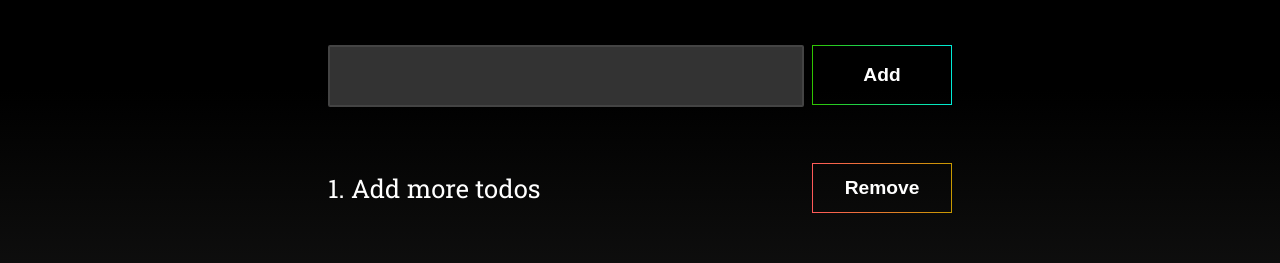
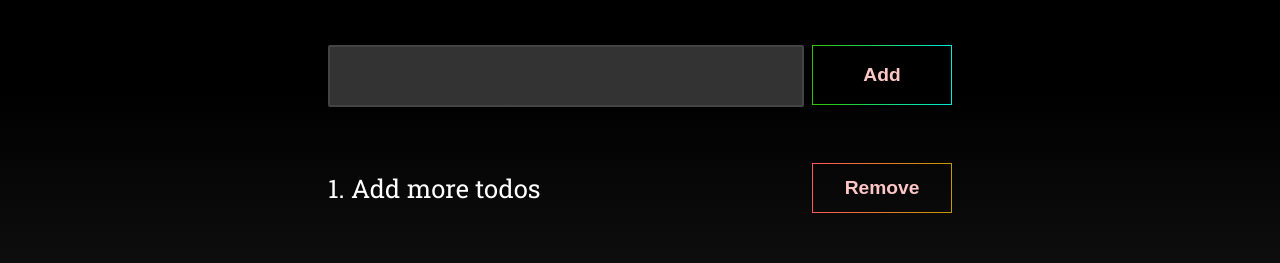
Before and after one commit to t-mu/simple-todo, a React (Create React App) app: page / in a window 1280 px wide. Shown: the part 150-413 px from the top of the page. Built offline with nearby package versions, Linux system fonts and the light colour scheme.

Commit message:
Change button color to pink to demo commits

```diff
--- a/src/App.scss
+++ b/src/App.scss
@@ -40,7 +40,7 @@ h1 {
   padding: 0.6rem 1.2rem;
   margin: 0;
   border: 0;
-  color: white;
+  color: rgb(255, 198, 198);
   font-weight: 600;
   font-size: 1.2rem;
   background-color: transparent;
```
